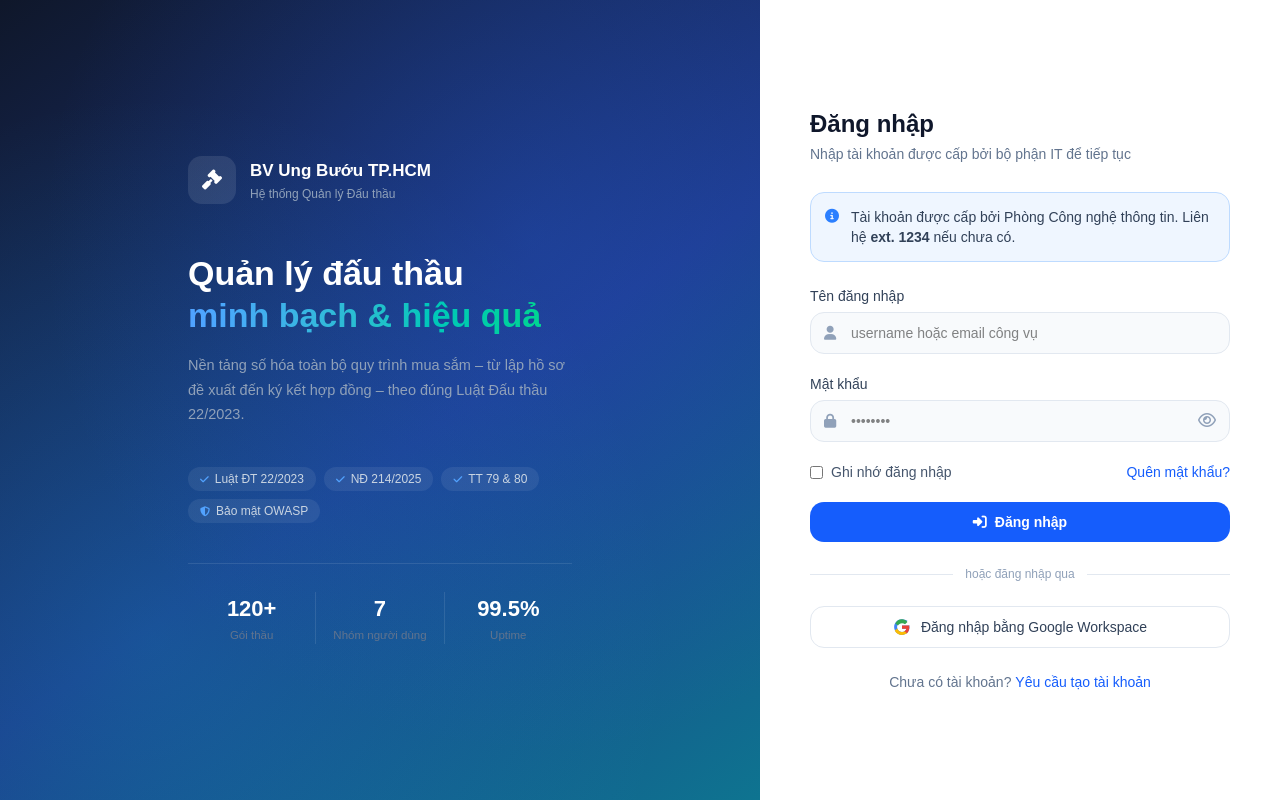
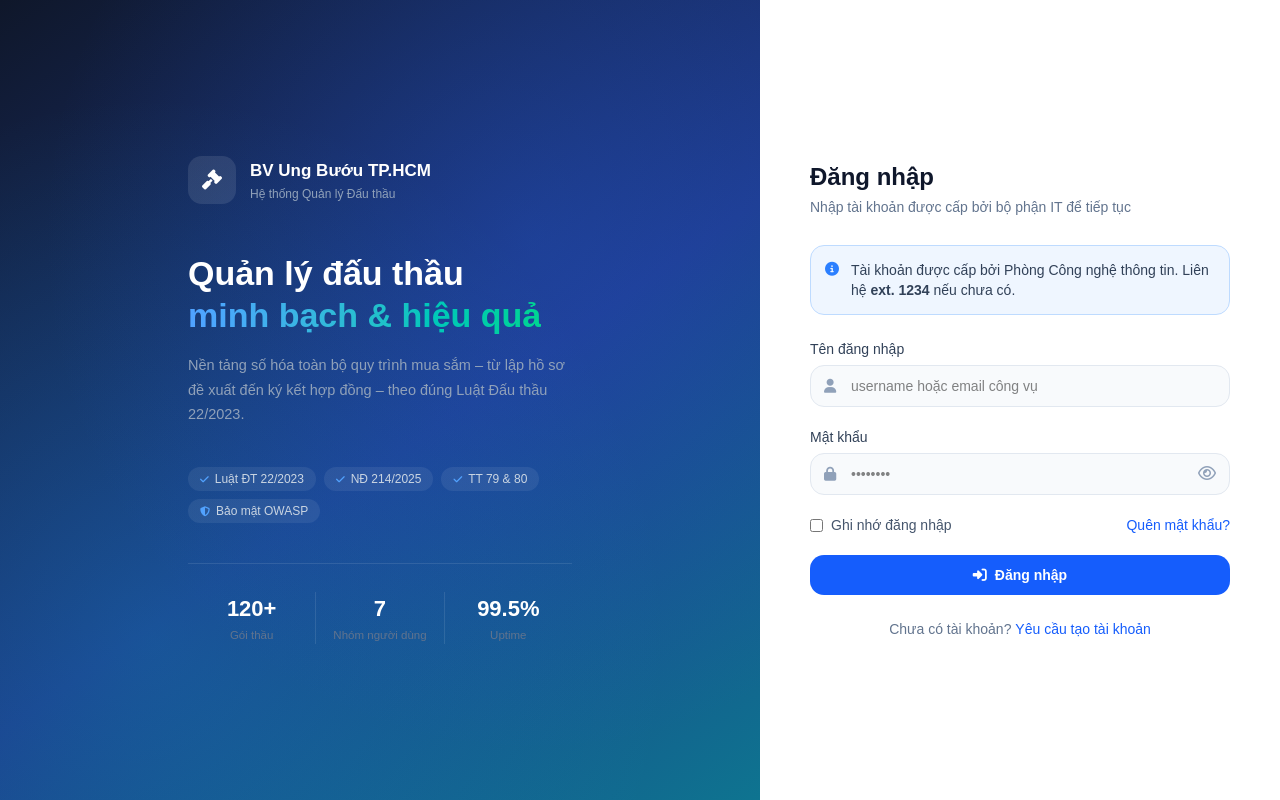
Before and after one commit to bnhminh1010/QLQTDT, a React (Vite) app in the folder frontend/: page /#/ in a window 1280 px wide. Built offline with nearby package versions, Linux system fonts and the light colour scheme.

Commit message:
fix validate register,login

```diff
--- a/frontend/src/pages/Login/index.tsx
+++ b/frontend/src/pages/Login/index.tsx
@@ -1,6 +1,7 @@
 import { Link, useNavigate } from "react-router-dom";
 import { useForm } from "react-hook-form";
 import { yupResolver } from "@hookform/resolvers/yup";
+import { toast } from "sonner";
 import { useShowPassword } from "@/util/showPassword";
 import { loginSchema } from "@/util/validate";
 
@@ -23,8 +24,19 @@ export default function Login() {
     defaultValues: { username: "", password: "", rememberMe: false },
   });
 
-  function onSubmit(_data: LoginFormData) {
-    navigate("/dashboard");
+  // TODO: thay bằng real API call khi có backend
+  // Mock account để tester có thể đăng nhập: admin / Admin@1234
+  async function onSubmit(data: LoginFormData) {
+    const MOCK_USER = { username: "admin", password: "Admin@1234" };
+    if (
+      data.username === MOCK_USER.username &&
+      data.password === MOCK_USER.password
+    ) {
+      toast.success("Đăng nhập thành công");
+      navigate("/dashboard");
+    } else {
+      toast.error("Tên đăng nhập hoặc mật khẩu không đúng");
+    }
   }
 
   return (
@@ -210,42 +222,6 @@ export default function Login() {
             </button>
           </form>
 
-          <div className="relative my-6">
-            <div className="absolute inset-0 flex items-center">
-              <div className="w-full border-t border-slate-200" />
-            </div>
-            <div className="relative flex justify-center">
-              <span className="bg-white px-3 text-slate-400 text-xs">
-                hoặc đăng nhập qua
-              </span>
-            </div>
-          </div>
-
-          <button
-            type="button"
-            className="w-full flex items-center justify-center gap-2.5 border border-slate-200 rounded-xl py-2.5 text-sm text-slate-700 hover:bg-slate-50 transition-colors font-medium"
-          >
-            <svg width="18" height="18" viewBox="0 0 48 48">
-              <path
-                fill="#4285F4"
-                d="M44.5 20H24v8.5h11.8C34.7 33.9 29.8 37 24 37c-7.2 0-13-5.8-13-13s5.8-13 13-13c3.1 0 5.9 1.1 8.1 2.9l6.4-6.4C34.6 5.1 29.6 3 24 3 12.4 3 3 12.4 3 24s9.4 21 21 21c10.5 0 20-7.6 20-21 0-1.3-.2-2.7-.5-4z"
-              />
-              <path
-                fill="#34A853"
-                d="M6.3 14.7l7 5.1C15 17.1 19.1 14 24 14c3.1 0 5.9 1.1 8.1 2.9l6.4-6.4C34.6 5.1 29.6 3 24 3c-7.7 0-14.4 4.4-17.7 10.7z"
-              />
-              <path
-                fill="#FBBC05"
-                d="M24 45c5.5 0 10.5-1.9 14.4-5l-6.7-5.5C29.7 36.1 27 37 24 37c-5.8 0-10.7-3.9-12.3-9.3l-7 5.4C8.1 40.8 15.5 45 24 45z"
-              />
-              <path
-                fill="#EA4335"
-                d="M44.5 20H24v8.5h11.8c-.9 2.8-2.8 5.1-5.3 6.6l6.7 5.5c3.9-3.6 6.3-8.9 6.3-15.6 0-1.3-.2-2.7-.5-4z"
-              />
-            </svg>
-            Đăng nhập bằng Google Workspace
-          </button>
-
           <p className="text-center text-sm text-slate-500 mt-6">
             Chưa có tài khoản?{" "}
             <Link
--- a/frontend/src/pages/Register/index.tsx
+++ b/frontend/src/pages/Register/index.tsx
@@ -2,6 +2,7 @@ import { type ReactNode } from "react";
 import { Link } from "react-router-dom";
 import { useForm } from "react-hook-form";
 import { yupResolver } from "@hookform/resolvers/yup";
+import { toast } from "sonner";
 import { useShowPassword } from "@/util/showPassword";
 import { registerSchema } from "@/util/validate";
 
@@ -138,6 +139,7 @@ export default function Register() {
 
   function onSubmit(_data: RegisterFormData) {
     // TODO: gửi yêu cầu tạo tài khoản
+    toast.success("Yêu cầu tạo tài khoản đã được gửi");
   }
 
   const inputCls =
@@ -239,14 +241,14 @@ export default function Register() {
 
             <div className="grid grid-cols-2 gap-3">
               <InputField
-                label="Số điện thoại nội bộ"
+                label="Số điện thoại"
                 icon="fa-phone"
                 error={errors.phone?.message}
               >
                 <input
                   {...register("phone")}
                   type="text"
-                  placeholder="Ext. 1234"
+                  placeholder="0912345678"
                   className={inputCls}
                 />
               </InputField>
--- a/frontend/src/util/validate.ts
+++ b/frontend/src/util/validate.ts
@@ -10,7 +10,7 @@ const usernameRules = yup
   .max(30, "Tên đăng nhập tối đa 30 ký tự")
   .matches(
     /^[a-zA-Z0-9_.]+$/,
-    "Tên đăng nhập chỉ được chứa chữ cái không dấu, số, dấu gạch dưới (_) và dấu chấm (.)",
+    "Tên đăng nhập chỉ gồm chữ không dấu, số, _ và .",
   );
 
 const passwordRules = yup
@@ -22,9 +22,15 @@ const passwordRules = yup
   .matches(/[0-9]/, "Mật khẩu phải có ít nhất 1 chữ số")
   .matches(/[^A-Za-z0-9]/, "Mật khẩu phải có ít nhất 1 ký tự đặc biệt");
 
+// loginSchema chỉ validate required — không tiết lộ password policy ở màn đăng nhập.
+// Kiểm tra đúng/sai credentials là việc của server (hoặc mock bên dưới).
 export const loginSchema = yup.object({
-  username: usernameRules,
-  password: passwordRules,
+  username: yup
+    .string()
+    .trim()
+    .required("Vui lòng nhập tên đăng nhập")
+    .matches(/^[a-zA-Z0-9_.]+$/, "Tên đăng nhập không hợp lệ"),
+  password: yup.string().required("Vui lòng nhập mật khẩu"),
   rememberMe: yup.boolean().default(false),
 });
 
@@ -49,17 +55,13 @@ export const registerSchema = yup.object({
   email: yup
     .string()
     .required("Vui lòng nhập email")
-    .email("Email không hợp lệ")
-    .matches(/@bvungbuou\.vn$/, "Phải dùng email công vụ @bvungbuou.vn"),
+    .email("Email không hợp lệ"),
   phone: yup
     .string()
     .default("")
     .when((val, schema) =>
       val && val[0]
-        ? schema.matches(
-            /^\d{1,6}$/,
-            "Số điện thoại nội bộ chỉ được chứa chữ số (tối đa 6 chữ số)",
-          )
+        ? schema.matches(/^\d{10,11}$/, "Số điện thoại phải từ 10-11 chữ số")
         : schema,
     ),
   maNhanVien: yup
```
